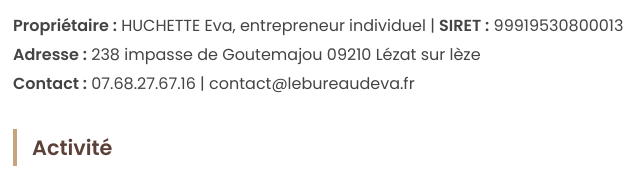
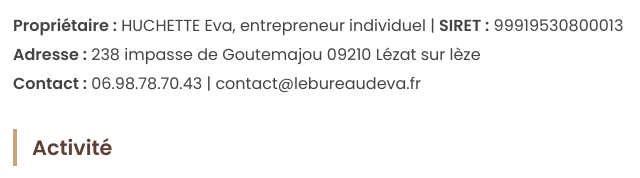
Before and after one commit to lebureaudeva/lebureaudeva, a plain HTML site: page index.html in a window 1280 px wide. Both pictures are taken after a click on the button "Mentions légales". Shown: the part 191-369 px from the top of the page, 291-931 px from the left. Drawn offline with Linux system fonts and the light colour scheme.

Commit message:
Update index.html

```diff
--- a/index.html
+++ b/index.html
@@ -210,7 +210,7 @@ nav a{text-decoration:none;color:var(--text-dark);font-size:.9rem; font-weight:
         <h2 style="text-align:center; color:var(--primary-brown); margin-bottom:40px;">Mentions légales</h2>
         <p><strong>Propriétaire :</strong> HUCHETTE Eva, entrepreneur individuel | <strong>SIRET :</strong> 99919530800013</p>
         <p><strong>Adresse :</strong> 238 impasse de Goutemajou 09210 Lézat sur lèze</p>
-        <p><strong>Contact :</strong> 07.68.27.67.16 | contact@lebureaudeva.fr</p>
+        <p><strong>Contact :</strong> 06.98.78.70.43 | contact@lebureaudeva.fr</p>
         <h3>Activité</h3>
         <p>Le bureau d’eva propose des services de secrétariat médical externalisé et de gestion d’agenda à destination de professionnels de santé et de praticiens paramédicaux.</p>
         <h3>Hébergement</h3>
```
